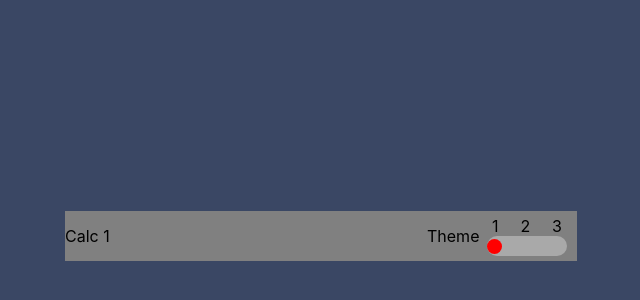
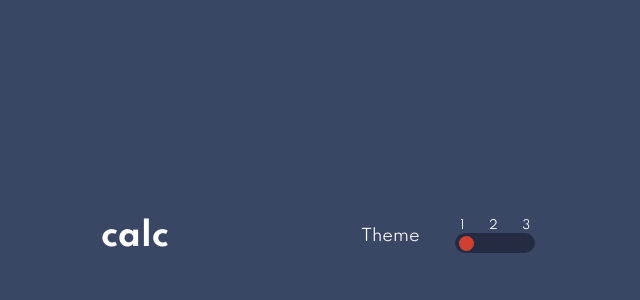
Before and after one commit to dharyel/calculator-app, a React (Create React App) app: page / in a window 1280 px wide. Shown: the part 164-464 px from the top of the page, without its empty margins (319-959 px from the left). Built offline with nearby package versions, Linux system fonts and the light colour scheme.

Commit message:
feito o themeColorInterface e feita a lógica do slider

```diff
--- a/src/App.css
+++ b/src/App.css
@@ -1,7 +1,10 @@
+@import url('https://fonts.googleapis.com/css2?family=Spartan:wght@400;600;700&display=swap');
+
 *{
   box-sizing: border-box;
   margin:0px;
   padding:0px;
   text-decoration: none;
   list-style: none;
+  font-family: 'Spartan', sans-serif;
 }
--- a/src/colors.ts
+++ b/src/colors.ts
@@ -1,4 +1,23 @@
-export const themeColor1 = {
+export interface colorThemeInterface{
+    mainBackground: string;
+    sliderBackground: string;
+    calcBackground: string;
+
+    delReset: string;
+    delResetShadow: string;
+
+    sliderDiskEqual: string;
+    sliderDiskEqualShadow: string;
+
+    normalKeys: string;
+    normalKeysShadow: string;
+
+    normalKeysText: string;
+
+    headerText: string;
+}
+
+export const themeColor1:colorThemeInterface = {
     mainBackground: 'hsl(222, 26%, 31%)',
     sliderBackground: 'hsl(223, 31%, 20%)',
     calcBackground: 'hsl(224, 36%, 15%)',
@@ -14,10 +33,10 @@ export const themeColor1 = {
 
     normalKeysText: 'hsl(221, 14%, 31%)',
 
-    whiteKeyText: 'hsl(0, 0, 100%)'
+    headerText: '#FFF'
 }
 
-export const themeColor2 = {
+export const themeColor2:colorThemeInterface = {
     mainBackground: 'hsl(0, 0%, 90%)',
     sliderBackground: 'hsl(0, 5%, 81%)',
     calcBackground: 'hsl(0, 0%, 93%)',
@@ -33,10 +52,10 @@ export const themeColor2 = {
 
     normalKeysText: 'hsl(60, 10%, 19%)',
 
-    whiteKeyText: 'hsl(0, 0, 100%)'
+    headerText: 'hsl(60, 10%, 19%)'
 }
 
-export const themeColor3 = {
+export const themeColor3:colorThemeInterface = {
     mainBackground: 'hsl(268, 75%, 9%)',
     sliderBackground: 'hsl(268, 71%, 12%)',
     calcBackground: 'hsl(268, 71%, 12%)',
@@ -52,5 +71,5 @@ export const themeColor3 = {
 
     normalKeysText: 'hsl(52, 100%, 62%)',
 
-    whiteKeyText: 'hsl(0, 0, 100%)'
+    headerText: 'hsl(52, 100%, 62%)'
 }
--- a/src/components/CalcHeader/index.tsx
+++ b/src/components/CalcHeader/index.tsx
@@ -11,7 +11,10 @@ import {
     ThemeSwitcherSliderNumber
 } from './styled';
 
+import { colorThemeInterface } from '../../colors';
+
 export interface CalcHeaderProps{
+    theme:colorThemeInterface;
     choosenTheme:number;
     handleChoosenTheme: (themeNumber: number) => void;
     children?: React.ReactNode;
@@ -22,18 +25,22 @@ export const CalcHeader = (props:CalcHeaderProps) =>{
     return(
         <CalcHeaderContainer>
 
-            <CalcHeaderText>Calc {props.choosenTheme}</CalcHeaderText>
+            <CalcHeaderText color={props.theme.headerText}>calc</CalcHeaderText>
 
             <ThemeSwitcherContainer>
-                <ThemeSwitcherText>Theme</ThemeSwitcherText>
+                <ThemeSwitcherText color={props.theme.headerText}>Theme</ThemeSwitcherText>
                 <ThemeSwitcherSliderContainer>
                     <ThemeSwitcherSliderNumberContainer>
-                        <ThemeSwitcherSliderNumber onClick={()=>props.handleChoosenTheme(1)}>1</ThemeSwitcherSliderNumber>
-                        <ThemeSwitcherSliderNumber onClick={()=>props.handleChoosenTheme(2)}>2</ThemeSwitcherSliderNumber>
-                        <ThemeSwitcherSliderNumber onClick={()=>props.handleChoosenTheme(3)}>3</ThemeSwitcherSliderNumber>
+                        <ThemeSwitcherSliderNumber color={props.theme.headerText} onClick={()=>props.handleChoosenTheme(1)}>1</ThemeSwitcherSliderNumber>
+                        <ThemeSwitcherSliderNumber color={props.theme.headerText} onClick={()=>props.handleChoosenTheme(2)}>2</ThemeSwitcherSliderNumber>
+                        <ThemeSwitcherSliderNumber color={props.theme.headerText} onClick={()=>props.handleChoosenTheme(3)}>3</ThemeSwitcherSliderNumber>
                     </ThemeSwitcherSliderNumberContainer>
-                    <ThemeSwitcherSliderDiskContainer>
-                        <ThemeSwitcherSliderDisk/>
+                    <ThemeSwitcherSliderDiskContainer backgroundColor={props.theme.sliderBackground}>
+
+                        <ThemeSwitcherSliderDisk
+                            backgroundColor={props.theme.sliderDiskEqual}
+                            left={props.choosenTheme==1? '5%':props.choosenTheme==2? '42%':'78%'}
+                            />
                     </ThemeSwitcherSliderDiskContainer>
                 </ThemeSwitcherSliderContainer>
 
--- a/src/components/CalcHeader/styled.ts
+++ b/src/components/CalcHeader/styled.ts
@@ -1,16 +1,25 @@
 import styled from 'styled-components';
+
+interface StyleProps{
+    backgroundColor?:string;
+    color?:string;
+    fontSize?:string;
+    left?:string;
+}
 
 export const CalcHeaderContainer = styled.div`
     width:100%;
     height: 50px;
-    background-color:grey;
     display:flex;
     justify-content: space-between;
     align-items:center;
+    padding:10px 30px;
 `;
 
-export const CalcHeaderText = styled.p`
-
+export const CalcHeaderText = styled.p<StyleProps>`
+    color:${(props)=> props.color};
+    font-size: 32px;
+    font-weight:bold;
 `;
 
 export const ThemeSwitcherContainer = styled.div`
@@ -20,8 +29,10 @@ export const ThemeSwitcherContainer = styled.div`
     //background-color:blue;
 `;
 
-export const ThemeSwitcherText = styled.p`
-    width: 50px;
+export const ThemeSwitcherText = styled.p<StyleProps>`
+    color:${props=> props.color};
+    position:relative;
+    left:-30px;
 `;
 
 export const ThemeSwitcherSliderContainer = styled.div`
@@ -32,17 +43,19 @@ export const ThemeSwitcherSliderContainer = styled.div`
     align-items: center;
 `;
 
-export const ThemeSwitcherSliderDiskContainer = styled.div`
+export const ThemeSwitcherSliderDiskContainer = styled.div<StyleProps>`
     width:80px;
     height:20px;
-    background-color:darkgrey;
+    background-color:${props => props.backgroundColor};
     display:flex;
     align-items: center;
     border-radius:10px;
 `;
 
-export const ThemeSwitcherSliderDisk = styled.div`
-    background-color:red;
+export const ThemeSwitcherSliderDisk = styled.div<StyleProps>`
+    background-color:${props => props.backgroundColor};
+    position:relative;
+    left: ${props => props.left}; //5%   42%    78%
     width: 15px;
     height: 15px;
     border-radius:50%;
@@ -56,7 +69,9 @@ export const ThemeSwitcherSliderNumberContainer = styled.div`
     justify-content:space-between;
 `;
 
-export const ThemeSwitcherSliderNumber = styled.p`
+export const ThemeSwitcherSliderNumber = styled.p<StyleProps>`
     margin: 0 5px;
     cursor:pointer;
+    color:${props=> props.color};
+    font-size:12px;
 `;
--- a/src/components/Calculator/index.tsx
+++ b/src/components/Calculator/index.tsx
@@ -2,7 +2,8 @@ import React, {useState} from 'react';
 import { CalculatorContainer, Body } from './styled';
 import { CalcHeader } from '../CalcHeader';
 import { themeColor1, themeColor2, themeColor3 } from '../../colors';
-
+import { colorThemeInterface
+ } from '../../colors';
 export const Calculator = () => {
     const [choosenTheme, setChoosenTheme] = useState(1);
 
@@ -11,7 +12,7 @@ export const Calculator = () => {
 
     }
 
-    const getColorTheme = ():object => {
+    const getColorTheme = ():colorThemeInterface => {
         switch (choosenTheme){
             case 1:
                 return themeColor1;
@@ -32,6 +33,7 @@ export const Calculator = () => {
     <Body theme={getColorTheme()}>
         <CalculatorContainer theme={getColorTheme()}>
             <CalcHeader
+                theme={getColorTheme()}
                 choosenTheme={choosenTheme}
                 handleChoosenTheme={handleChoosenTheme}
             />
--- a/src/components/Calculator/styled.ts
+++ b/src/components/Calculator/styled.ts
@@ -1,13 +1,17 @@
 import styled from 'styled-components';
+import {colorThemeInterface} from '../../colors';
 
 interface CalculatorStyleProps {
-    theme: object;
+    theme: colorThemeInterface;
 }
 
-export const CalculatorContainer=styled.div<CalculatorStyleProps>`
-    width:40%;
+export const CalculatorContainer=styled.div`
+    width:500px;
     height: 100%;
-    background-color:${(props) => props.theme.calcBackground};
+
+    @media screen and (max-width:500px){
+        width: 100%;
+    }
 `;
 
 export const Body = styled.body<CalculatorStyleProps>`
```
